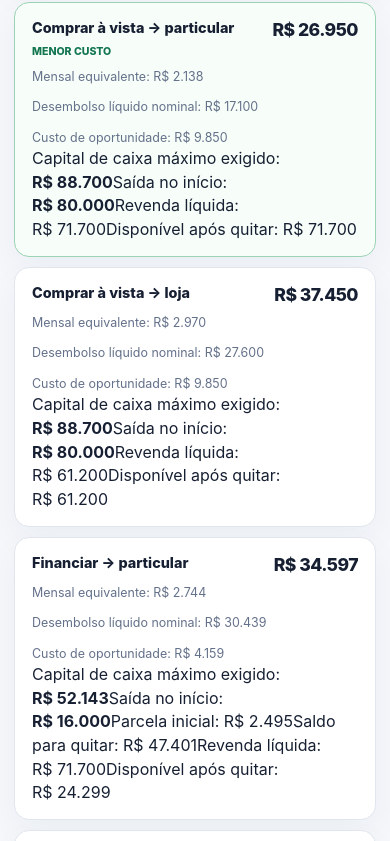
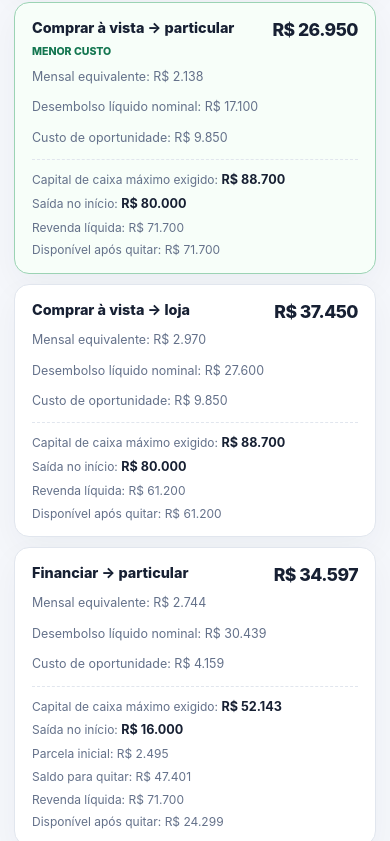
Before and after one commit to henriquecrang/custo-veiculo, a website with bundled scripts: page index.html in a window 390 px wide. Shown: the part 810-1651 px from the top of the page. Built offline with nearby package versions, Linux system fonts and the light colour scheme.

Commit message:
style: mobile liquidity details (#16)

```diff
--- a/styles.css
+++ b/styles.css
@@ -15,3 +15,5 @@ h1,h2,h3,p{margin-top:0}h1{font-size:clamp(2rem,4vw,2.8rem);letter-spacing:-.05e
 .warning-panel{background:#fffaf0;border:1px solid #e9d4aa;padding:13px 15px;border-radius:12px;margin-top:12px;color:#795c2b;font-size:.83rem}.error-panel{padding:12px;color:var(--red);margin-bottom:10px;white-space:pre-wrap}.footnote{font-size:.75rem;color:var(--muted);margin-top:17px;line-height:1.5}
 @media(max-width:960px){.app-layout{grid-template-columns:1fr}.results-sticky{position:static}.header-grid{align-items:start}.results-column{order:-1}.result-list{grid-template-columns:repeat(2,minmax(0,1fr))}}
 @media(max-width:640px){.page-width{padding:0 14px}.site-header{padding:20px 0}.header-grid{display:block}.header-actions{margin-top:14px}.app-layout{gap:15px}.result-list{grid-template-columns:1fr}.config-fields{gap:9px}.result-card .total{font-size:1.1rem}}
+
+.result-details{display:grid;grid-template-columns:repeat(2,minmax(0,1fr));gap:5px 16px;margin-top:12px;padding-top:11px;border-top:1px dashed var(--line);font-size:.75rem;color:var(--muted)}.result-details span{min-width:0}.result-details strong{color:var(--text);font-size:.79rem}@media(max-width:650px){.result-details{grid-template-columns:1fr}}
```
